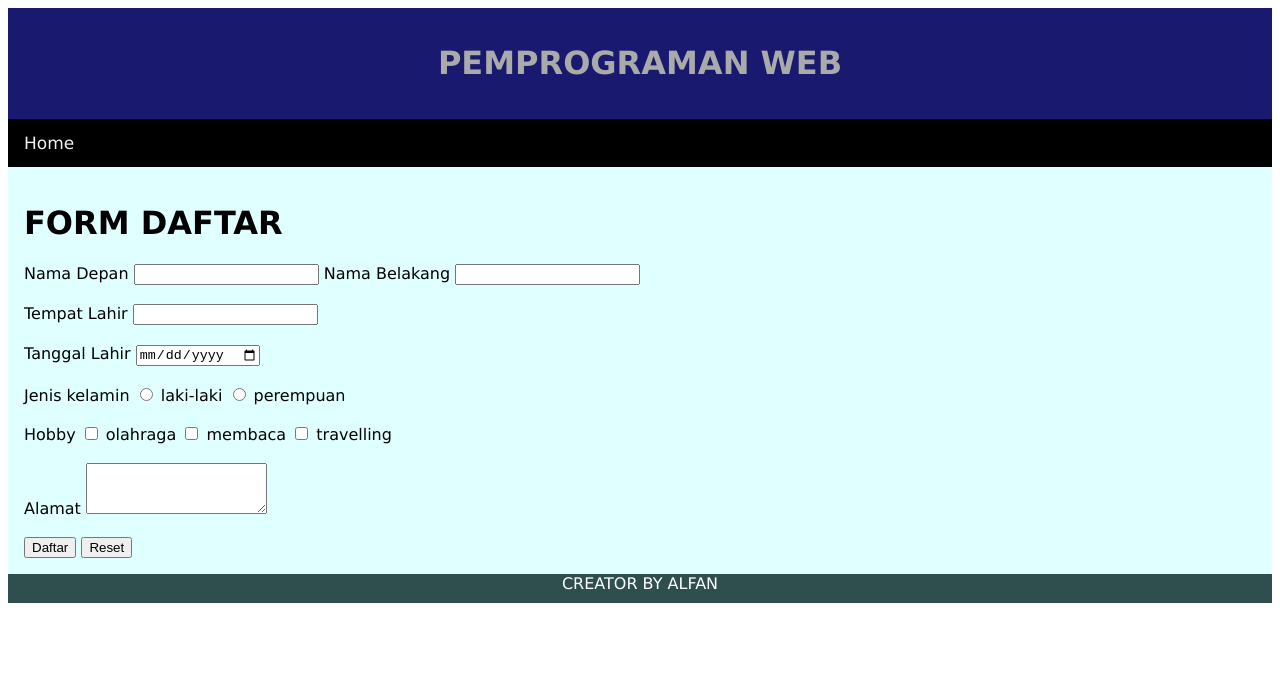
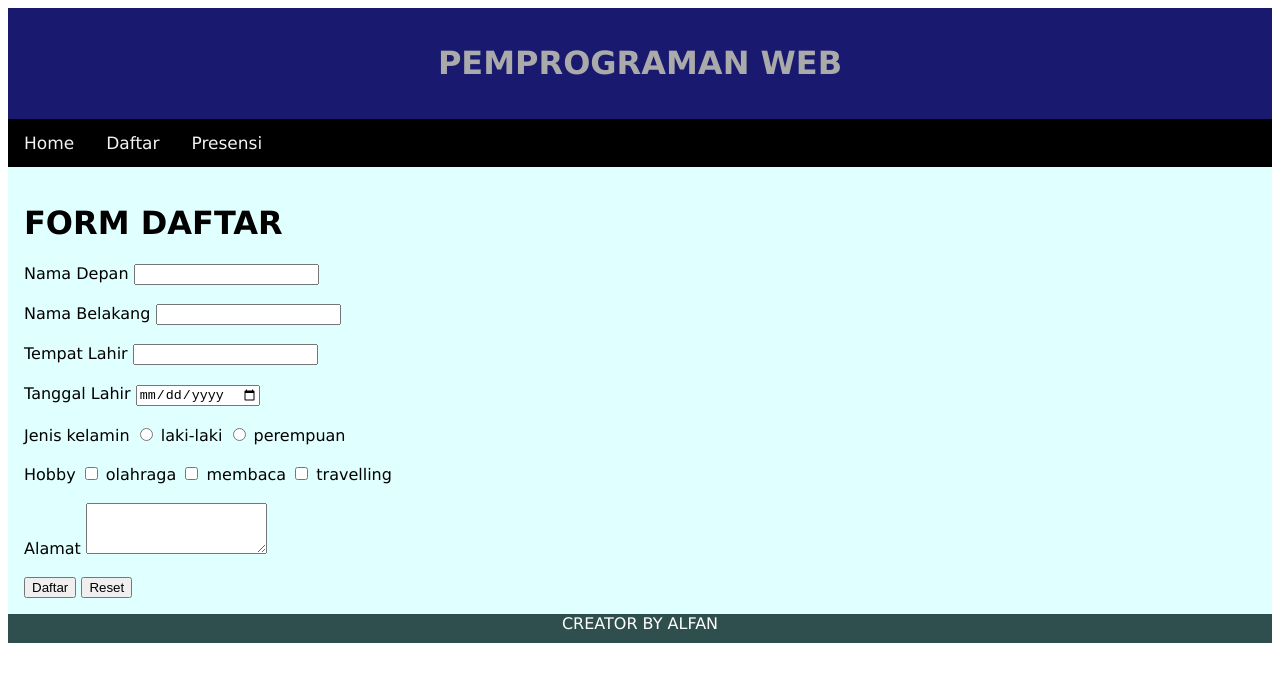
Before and after one commit to alfan-uye/daftar, a plain HTML site: page daftar.html in a window 1280 px wide. Drawn offline with Linux system fonts and the light colour scheme.

Commit message:
Update daftar.html

```diff
--- a/daftar.html
+++ b/daftar.html
@@ -82,6 +82,8 @@ ul.menuatas li.icon {display: none;}
 
 <ul class="menuatas" id="myTopnav">
   <li><a href="index1.html">Home</a></li>
+  <li><a class="active" href="daftar.html">Daftar</a></li>
+  <li><a href="presensi.html">Presensi</a></li>
   <li class="icon">
     <a href="javascript:void(0);" style="font-size:15px;" onclick="myFunction
 
@@ -107,7 +109,7 @@ function myFunction() {
 
   <form>
   <label>Nama Depan</label>
-  <input type="text">
+  <input type="text"><br><br>
   <label>Nama Belakang</label>
   <input type="text"><br><br>
   <label>Tempat Lahir</label>
```
